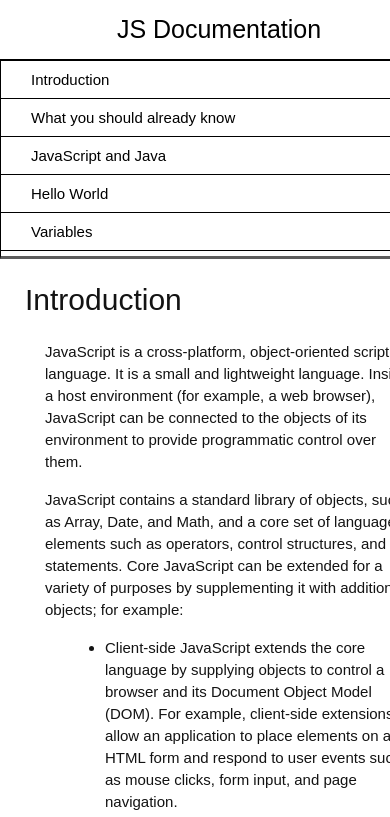
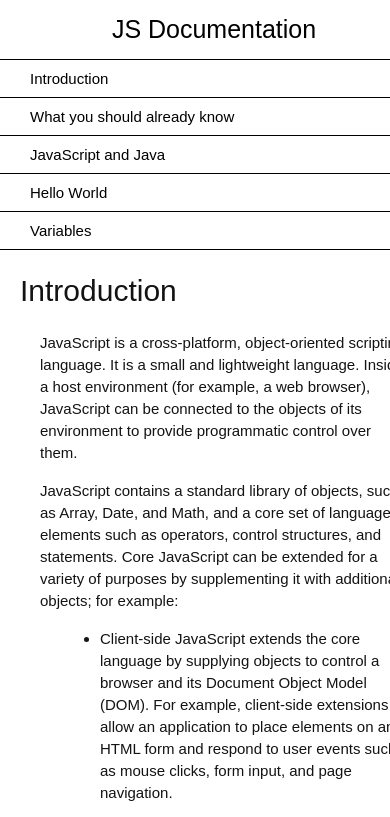
Before and after one commit to amarjitmangarhia/technical_documentation, a plain HTML site: page index.html in a window 390 px wide. Shown: the top 817 px of the page. Drawn offline with Linux system fonts and the light colour scheme; a script that the page names is missing.

Commit message:
Update style.css

```diff
--- a/style.css
+++ b/style.css
@@ -5,9 +5,9 @@
   font-family: Arial, Helvetica, sans-serif;
 }
 
-body {
+/* body {
   min-width: 290px;
-}
+} */
 
 html {
   scroll-behavior: smooth;
@@ -57,6 +57,7 @@ html {
 
 .main-section header {
   font-size: 30px;
+
   margin-bottom: 30px;
   margin-top: 30px;
 }
@@ -86,22 +87,23 @@ html {
 }
 
 @media screen and (max-width: 815px) {
+  body {
+    position: absolute;
+    top: 0;
+    left: 0;
+  }
   #navbar {
     position: relative;
-  }
-
-  body {
-    position: absolute;
-  }
-
-  #navbar ul {
-    max-height: 200px;
-    border: 1px solid;
-    border-bottom: 3px solid rgb(93, 93, 93);
+    width: 100%;
+    border-right: 3px solid rgb(93, 93, 93);
+    height: 250px;
     overflow: auto;
   }
 
   #main-doc {
-    margin: 0px 25px;
+    margin-left: 20px;
+    margin-right: 20px;
+    margin-top: 30px;
+    font-size: 15px;
   }
 }
```
